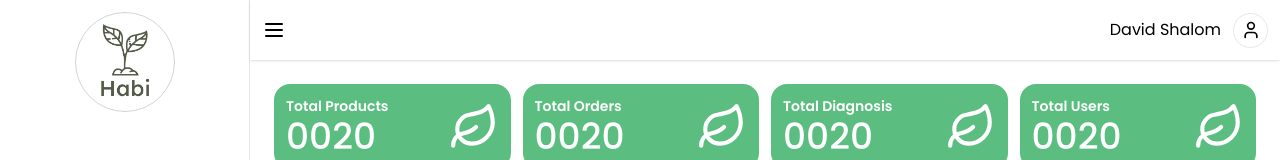
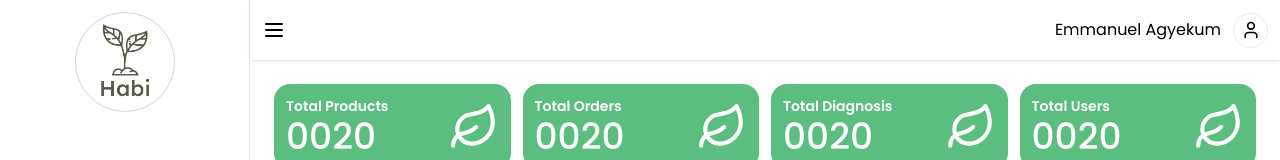
Before and after one commit to orekode/habi, a React (Vite) app: page /admin in a window 1280 px wide. Shown: the top 160 px of the page. Built offline with nearby package versions, Linux system fonts and the light colour scheme.

Commit message:
change name in admin panel

```diff
--- a/src/layouts/Admin.jsx
+++ b/src/layouts/Admin.jsx
@@ -74,7 +74,7 @@ const Admin = () => {
                 </div>
 
                 <div className="flex items-center gap-3">
-                    <div className="name text-md">David Shalom</div>
+                    <div className="name text-md">Emmanuel Agyekum</div>
                     <div className="dp h-[35px] w-[35px] rounded-full border flex-center">
                         <User size={20} />
                     </div>
```
